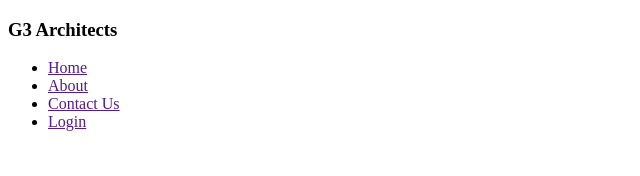
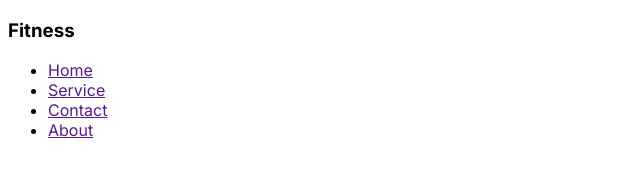
Before and after one commit to aaraf-nahid/assignment-2, a plain HTML site: page index.html in a window 1280 px wide. Shown: the whole page, without its empty margins (0-640 px from the left). Drawn offline with Linux system fonts and the light colour scheme.

Commit message:
first commit

```diff
--- a/index.html
+++ b/index.html
@@ -6,15 +6,15 @@
     <title>Assignment-2</title>
     <link rel="stylesheet" href="style/style.css">
 </head>
-<body>
+<body class="inter-font">
     <header>
         <nav class="nav-bar display-flex">
-            <h3 class="brand">G3 Architects</h3>
+            <h3 class="brand">Fitness</h3>
             <ul class="nav-link display-flex">
-                <li class="nav-item"><a href="" class="nav-link dark-2">Home</a></li>
-                <li class="nav-item"><a href="" class="nav-link dark-2">About</a></li>
-                <li class="nav-item"><a href="" class="nav-link dark-2">Contact Us</a></li>
-                <li class="nav-item"><a href="" class="nav-link dark-2">Login</a></li>
+                <li class="nav-item"><a href="" class="">Home</a></li>
+                <li class="nav-item"><a href="" class="">Service</a></li>
+                <li class="nav-item"><a href="" class="">Contact</a></li>
+                <li class="nav-item"><a href="" class="">About</a></li>
             </ul>
         </nav>
     </header>
--- a/style/style.css
+++ b/style/style.css
@@ -0,0 +1,7 @@
+@import url('https://fonts.googleapis.com/css2?family=Inter:ital,opsz,wght@0,14..32,100..900;1,14..32,100..900&display=swap');
+.inter-font{
+    font-family: "Inter", sans-serif;
+    font-optical-sizing: auto;
+    font-weight:400;
+    font-style: normal;
+  }
```
